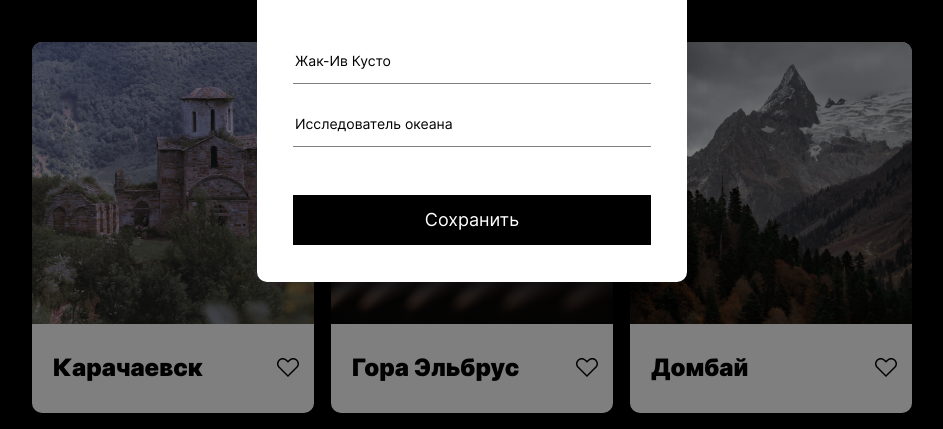
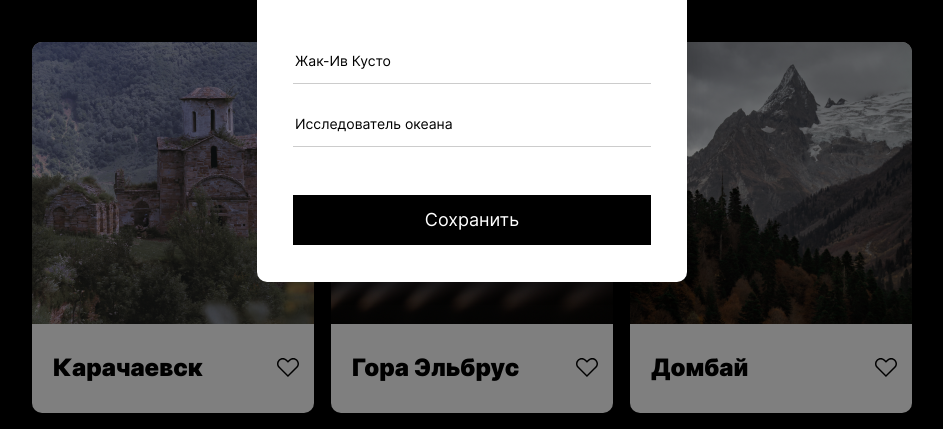
Before and after one commit to klmvsn/mesto-project, a plain HTML site: page index.html in a window 1280 px wide. Shown: the part 292-721 px from the top of the page, without its empty margins (168-1111 px from the left). Drawn offline with Linux system fonts and the light colour scheme; files whose address does not match are found by name.

Commit message:
Исправлены недочеты в форме

```diff
--- a/blocks/popup/__form-item/popup__form-item.css
+++ b/blocks/popup/__form-item/popup__form-item.css
@@ -2,9 +2,7 @@
     border: none;
     width: 100%;
     box-sizing: border-box;
-    border-bottom: 1px solid rgba(0, 0, 0 , .5);
-    -webkit-background-clip: padding-box;
-    background-clip: padding-box;
+    border-bottom: 1px solid rgba(0, 0, 0, .2);
     font-size: 14px;
     line-height: 16.94px;
     font-weight: 400;
@@ -18,18 +16,22 @@
 
 .popup__form-item::placeholder {
     color: #000;
+    opacity: 1;
 }
 
 .popup__form-item::-webkit-input-placeholder {
     color: #000;
+    opacity: 1;
 }
 
 .popup__form-item::-moz-placeholder {
     color: #000;
+    opacity: 1;
 }
 
 .popup__form-item::-ms-input-placeholder {
     color: #000;
+    opacity: 1;
 }
 
 @media screen and (max-width: 767px) {
```
Also changed, not shown: index.html (+0 -4 lines).
